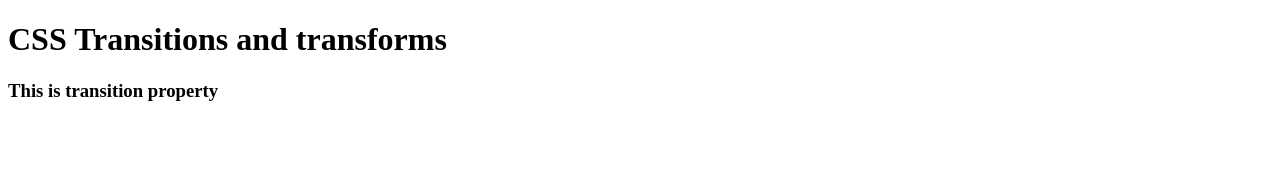
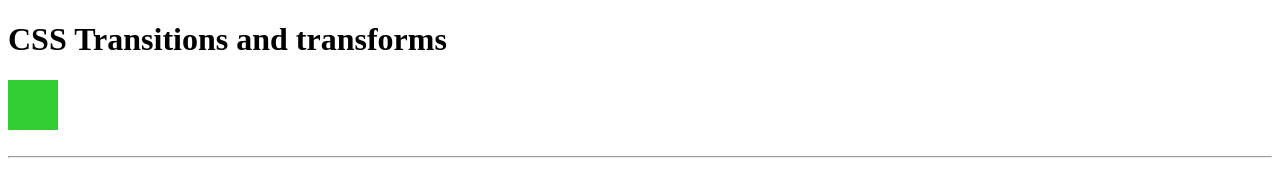
Before and after one commit to jamintowebdev/css-transitions-transforms, a plain HTML site: page index.html in a window 1280 px wide. Drawn offline with Linux system fonts and the light colour scheme.

Commit message:
previous html and css file deleted and new html file added and css applied

```diff
--- a/index.html
+++ b/index.html
@@ -10,8 +10,12 @@
 </head>
 <body>
     <h1>CSS Transitions and transforms</h1>
-    <div class="transitionProperty">
-        <h3>This is transition property</h3>
-    </div>
+
+    <div></div>
+
+    <br>
+    <hr>
+
+
 </body>
 </html>
--- a/style.css
+++ b/style.css
@@ -0,0 +1,10 @@
+div {
+    width: 50px;
+    height: 50px;
+    background: #32CD32;
+    transition: width 3s;
+    -webkit-transition: width 3s;
+}
+div:hover {
+    width: 250px;
+}
```
